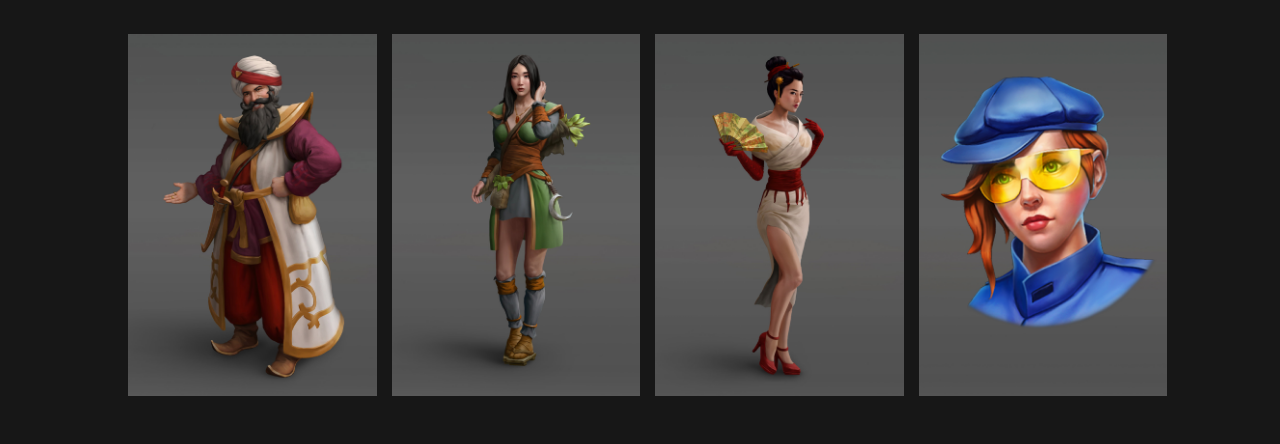
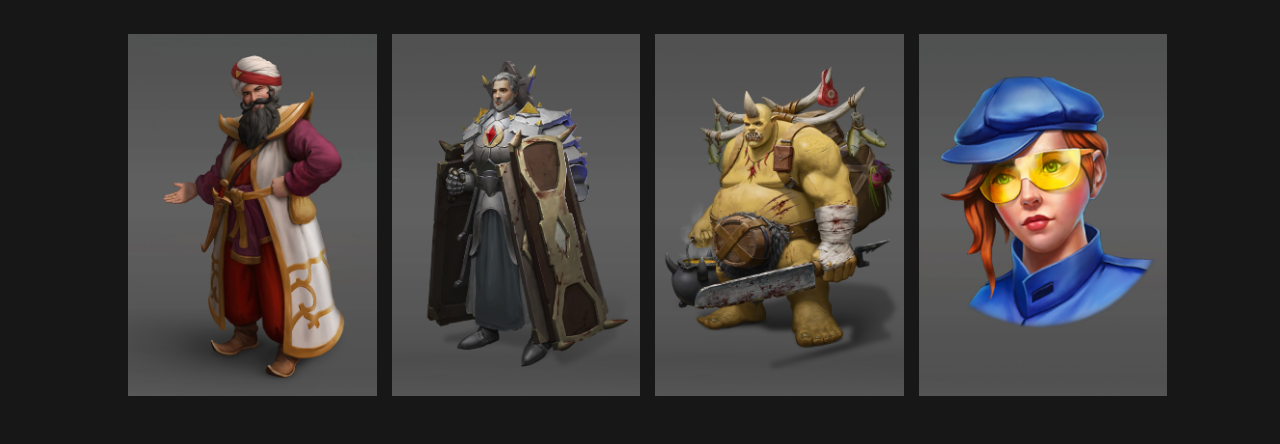
Before and after one commit to Mikhailnaumovich/mikhailnaumovich.github.io, a plain HTML site: page characters.html in a window 1280 px wide. Shown: the part 150-594 px from the top of the page. Drawn offline with Linux system fonts and the light colour scheme.

Commit message:
[Update]: characters

```diff
--- a/characters.html
+++ b/characters.html
@@ -70,9 +70,9 @@
                 <div class="col-12 col-sm-6 col-lg-3 single_gallery_item video human mb-15 pr-0 wow fadeInUp"
                     data-wow-delay="300ms">
                     <div class="single-portfolio-content">
-                        <img src="img/samples/characters/preview/02.jpg" alt="">
+                        <img src="img/samples/characters/preview/02.png" alt="">
                         <div class="hover-content">
-                            <a href="img/samples/characters/02.jpg" class="portfolio-img">+</a>
+                            <a href="img/samples/characters/02.png" class="portfolio-img">+</a>
                         </div>
                     </div>
                 </div>
@@ -80,9 +80,9 @@
                 <div class="col-12 col-sm-6 col-lg-3 single_gallery_item country mb-15 pr-0 wow fadeInUp"
                     data-wow-delay="500ms">
                     <div class="single-portfolio-content">
-                        <img src="img/samples/characters/preview/03.jpg" alt="">
+                        <img src="img/samples/characters/preview/03.png" alt="">
                         <div class="hover-content">
-                            <a href="img/samples/characters/03.jpg" class="portfolio-img">+</a>
+                            <a href="img/samples/characters/03.png" class="portfolio-img">+</a>
                         </div>
                     </div>
                 </div>
```
Also changed, not shown: img/samples/characters/02.jpg (deleted), img/samples/characters/03.jpg (deleted), img/samples/characters/preview/02.jpg (deleted), img/samples/characters/preview/02.png (added), img/samples/characters/preview/03.jpg (deleted), img/samples/characters/preview/03.png (added), 3 other files.
